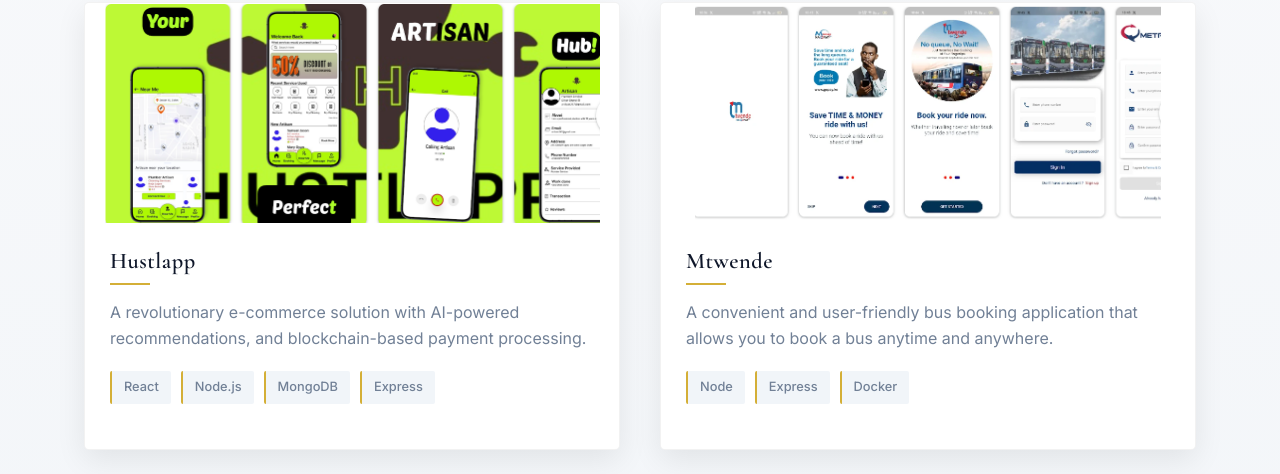
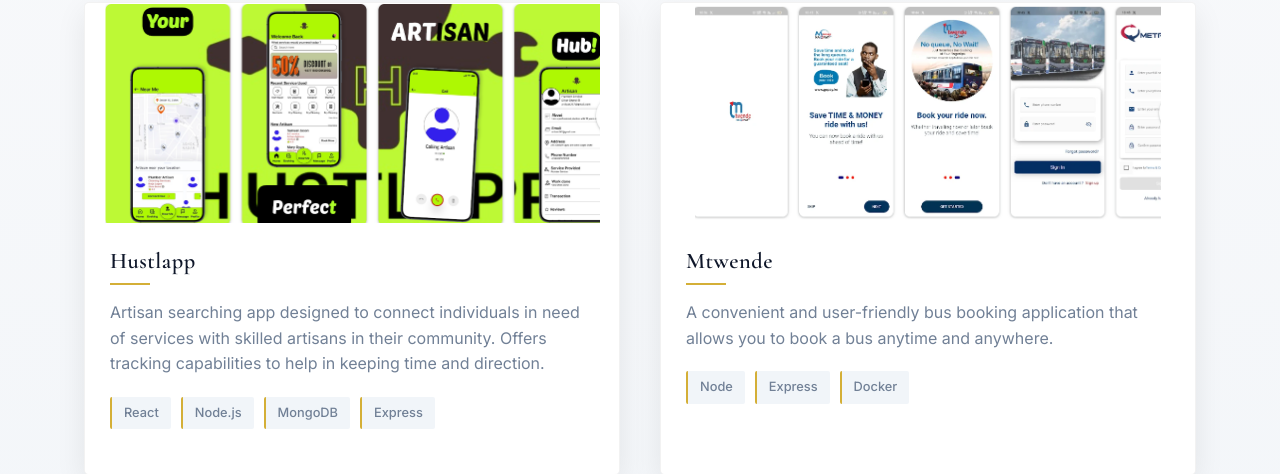
Before and after one commit to Candy-Chebet/portfolio, a plain HTML site: page index.html in a window 1280 px wide. Shown: the part 1888-2362 px from the top of the page. Drawn offline with nearby package versions, Linux system fonts and the light colour scheme.

Commit message:
portfolio

```diff
--- a/index.html
+++ b/index.html
@@ -1375,7 +1375,7 @@
                     </div>
                     <div class="project-info">
                         <h3>Hustlapp</h3>
-                        <p>A revolutionary e-commerce solution with AI-powered recommendations, and blockchain-based payment processing.</p>
+                        <p> Artisan searching app designed to connect individuals in need of services with skilled artisans in their community. Offers tracking capabilities to help in keeping time and direction. </p>
                         <div class="project-tech">
                             <span class="tech-tag">React</span>
                             <span class="tech-tag">Node.js</span>
```
